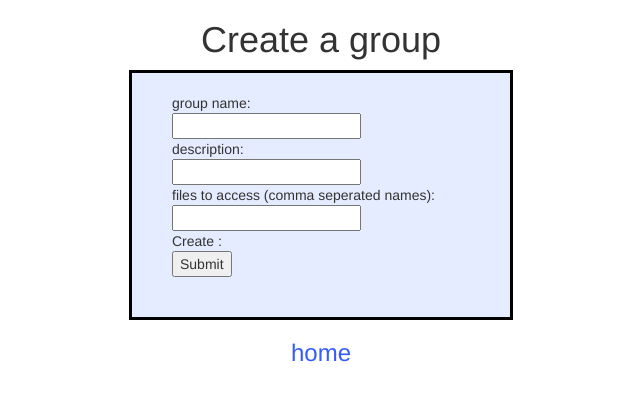
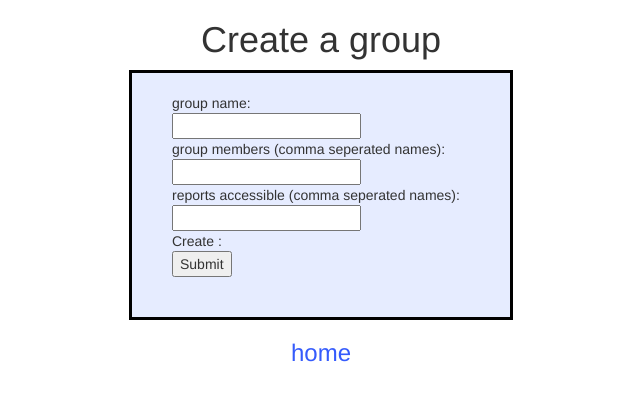
Before and after one commit to y4ahmed/Crowdfunding-Web-Application, a Django app: page /groups/create_group/ in a window 1280 px wide. Shown: the top 401 px of the page, without its empty margins (319-959 px from the left). Run offline with Django 3.2, Linux system fonts and the light colour scheme; some libraries are stand-ins or nearby versions.

Commit message:
adding groups

```diff
--- a/lokahi_dropbox/frontend/templates/group/create_group.html
+++ b/lokahi_dropbox/frontend/templates/group/create_group.html
@@ -12,10 +12,10 @@
   <form method="post" action=".">{% csrf_token %}
     group name:<br>
     <input type="text" name="group_name"><br>
-    description:<br>
-    <input type="text" name="group_description"><br>
-    files to access (comma seperated names):<br>
-    <input type="text" name="group_files"><br>
+    group members (comma seperated names):<br>
+    <input type="text" name="member_list"><br>
+    reports accessible (comma seperated names):<br>
+    <input type="text" name="report_list"><br>
     Create :<br>
     <input type="submit" name="send">
   </form>
--- a/lokahi_dropbox/groups/views.py
+++ b/lokahi_dropbox/groups/views.py
@@ -1,5 +1,7 @@
 from django.views.decorators.csrf import csrf_protect
 from django.shortcuts import render_to_response, render
+from groups.forms import *
+from django.contrib.auth.models import User
 
 # Create your views here.
 @csrf_protect
@@ -8,6 +10,21 @@ def groups(request):
 
 def create_group(request):
     if request.method == 'POST':
+        form = GroupForm(request.POST)
+        if form.is_valid():
+            group_name = form.cleaned_data['group_name']
+            member_list_temp = form.cleaned_data['member_list']
+            report_list_temp = form.cleaned_data['report_list']
+
+            member_list = member_list_temp.split(",")
+            member_list = member_list + [request.user.username]
+            report_list = report_list_temp.split(",")
+
+            # form.validate_members(member_list)
+
+            group = Group.objects.create(group_name=group_name)
+            group.add_members(member_list)
+
 
         return render(request, 'group/view_group.html',)
     else:
```
Also changed, not shown: lokahi_dropbox/groups/forms.py (added, +25 -0 lines), lokahi_dropbox/groups/models.py (+8 -0 lines), lokahi_dropbox/groups/migrations/0001_initial.py (added), lokahi_dropbox/messaging/migrations/0004_message_subject.py (added), 1 other file.
